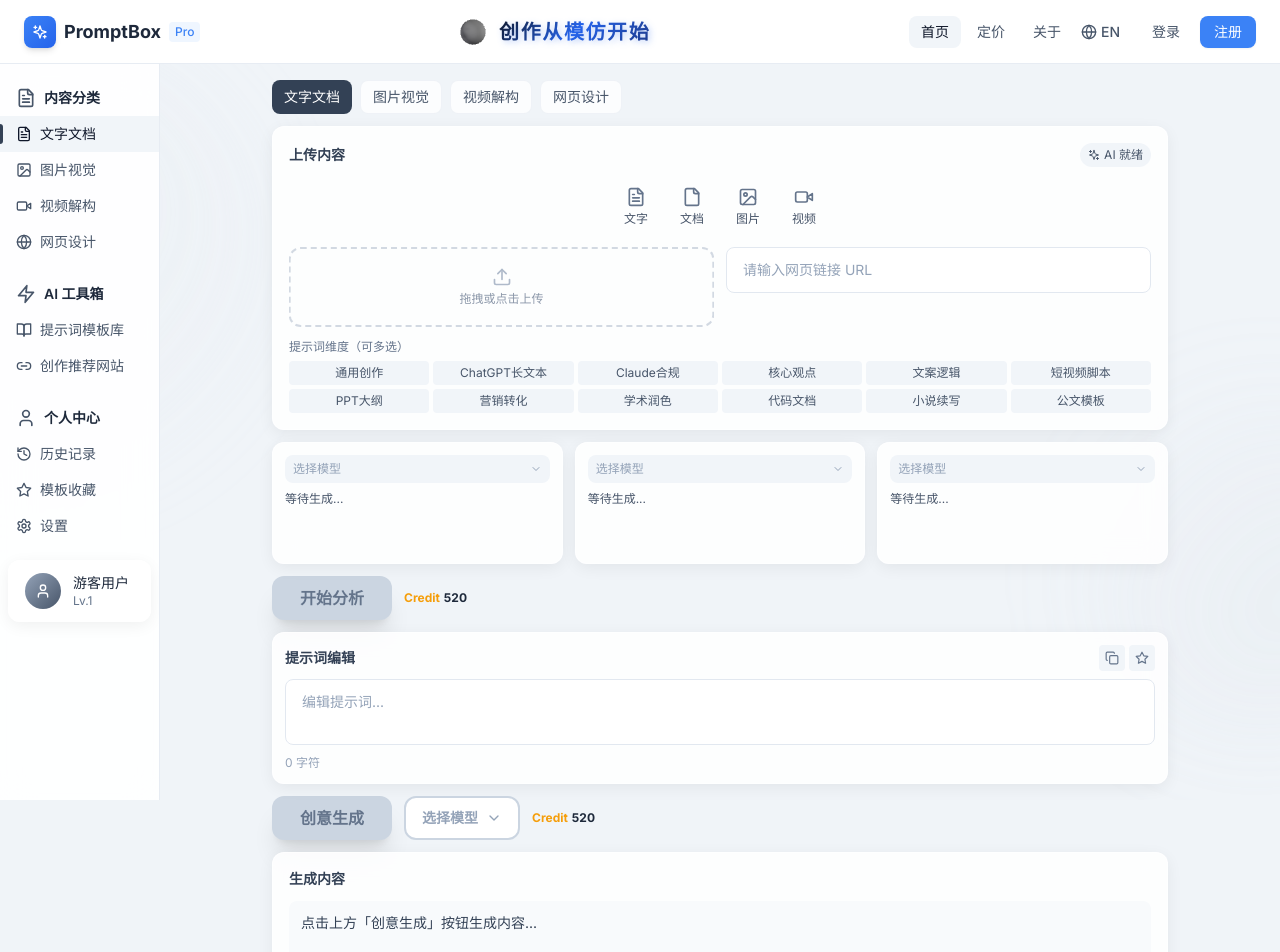
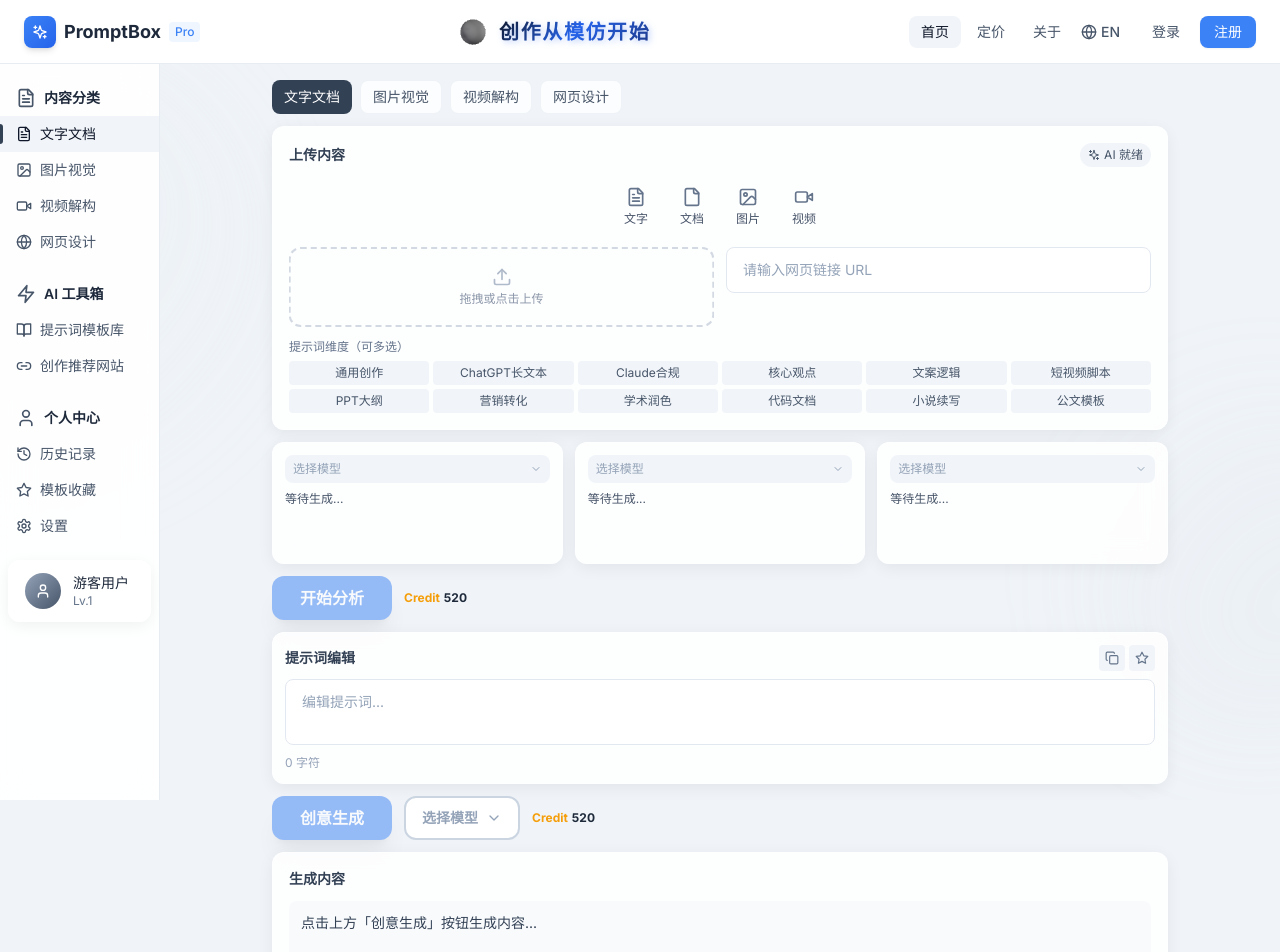
Before and after one commit to oxygen02/promptbox, a Next.js app: page / in a window 1280 px wide. Shown: the top 952 px of the page. Built offline with nearby package versions, Linux system fonts and the light colour scheme.

Commit message:
fix: Buttons always blue (with opacity when disabled)

```diff
--- a/src/app/page.tsx
+++ b/src/app/page.tsx
@@ -308,10 +308,8 @@ export default function HomePage() {
               onClick={handleAnalyze}
               disabled={isAnalyzing || selectedCount === 0}
               className={cn(
-                "text-base px-7 py-2.5 rounded-xl font-bold transition-all shadow-xl",
-                selectedCount > 0 && !isAnalyzing
-                  ? "bg-blue-500 hover:bg-blue-600 text-white"
-                  : "bg-slate-300 text-slate-500 cursor-not-allowed"
+                "text-base px-7 py-2.5 rounded-xl font-bold transition-all shadow-xl bg-blue-500 hover:bg-blue-600 text-white",
+                selectedCount === 0 && "opacity-50"
               )}
             >
               {isAnalyzing ? "分析中..." : "开始分析"}
@@ -341,10 +339,8 @@ export default function HomePage() {
               onClick={handleCreativeGenerate}
               disabled={!selectedGenModel || isGenerating}
               className={cn(
-                "text-base px-7 py-2.5 rounded-xl font-bold transition-all shadow-xl",
-                selectedGenModel && !isGenerating
-                  ? "bg-blue-500 hover:bg-blue-600 text-white"
-                  : "bg-slate-300 text-slate-500 cursor-not-allowed"
+                "text-base px-7 py-2.5 rounded-xl font-bold transition-all shadow-xl bg-blue-500 hover:bg-blue-600 text-white",
+                !selectedGenModel && "opacity-50"
               )}
             >
               {isGenerating ? "生成中..." : "创意生成"}
```
